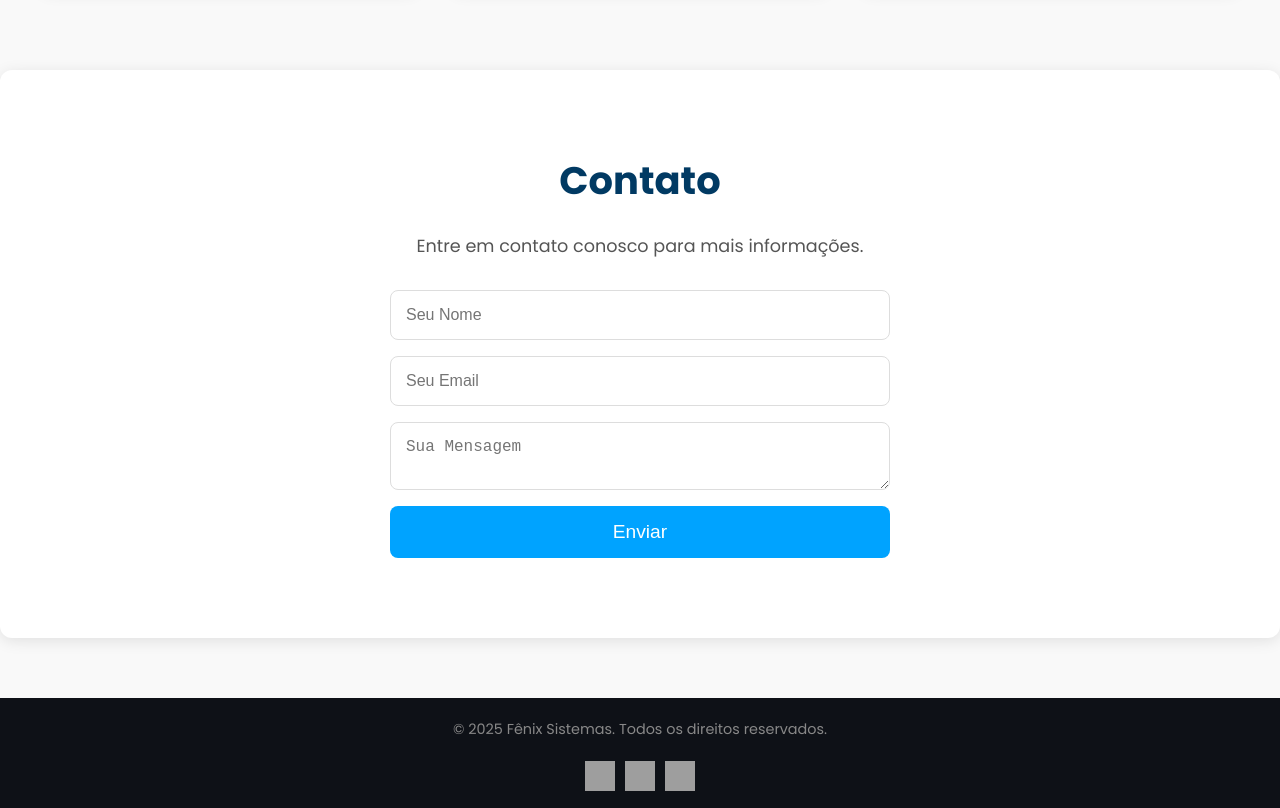
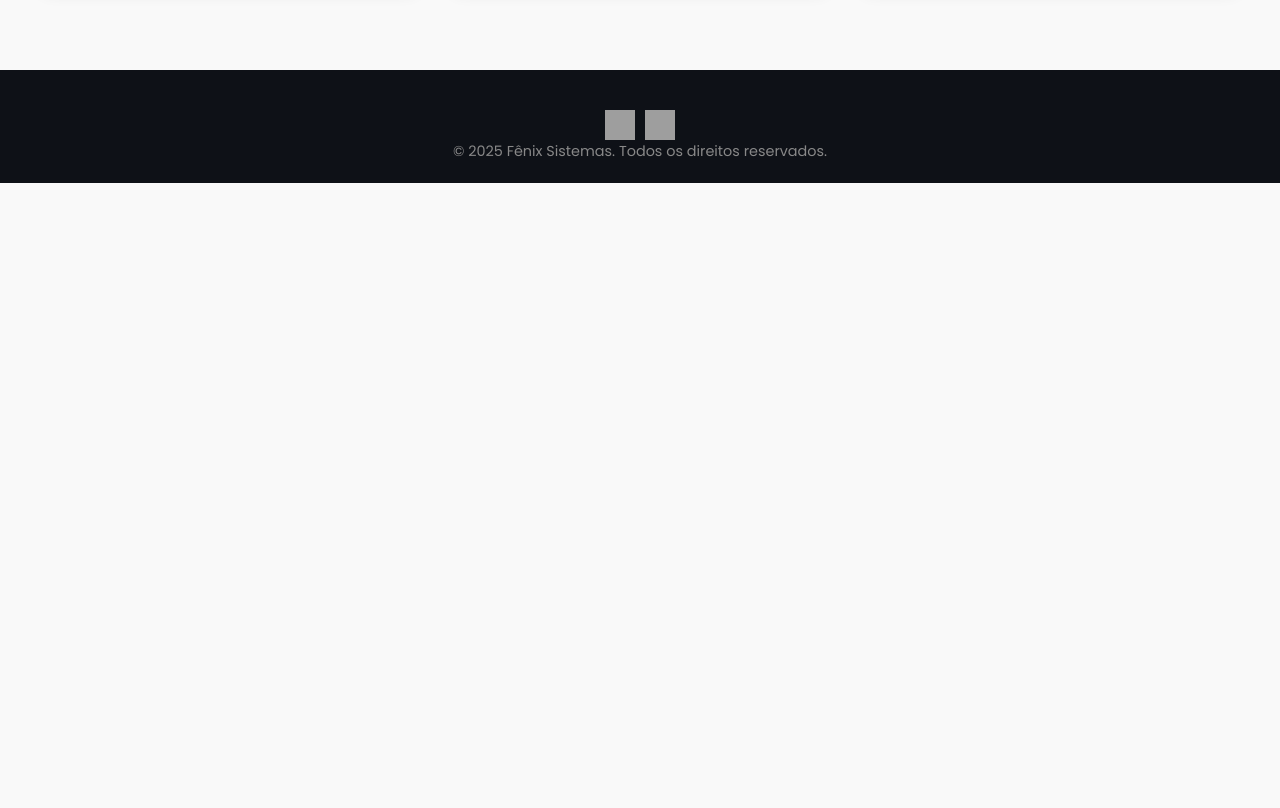
Before and after one commit to ursopolar660/portifolio, a plain HTML site: page index.html in a window 1280 px wide. Shown: the part 1631-2439 px from the top of the page. After the commit the page ends 1814 px from the top, so only its background shows below. Drawn offline with Linux system fonts and the light colour scheme; grey boxes are pictures that could not be loaded.

Commit message:
Modificado algumas partes do site e corrigido a logo

```diff
--- a/index.html
+++ b/index.html
@@ -9,7 +9,7 @@
 </head>
 <body>
     <header>
-        <img src="./img/logosemletra.svg" alt="Logo Fênix Sistemas" class="logo-icon" >
+        <img src="https://5jbovy51rf3hwtmp.public.blob.vercel-storage.com/img/logosemletra-3qbyJONU3FWBvdMkJx4KyhGvPmn2st.svg" alt="Logo Fênix Sistemas" class="logo-icon" >
         <div class="logo" tabindex="0" aria-label="Fênix Sistemas">Fênix Sistemas</div>
         <div class="hamburger" aria-label="Abrir menu">
             <span></span>
@@ -81,26 +81,16 @@
             </ul>
         </section>
 
-        <!-- Seção Contato -->
-        <section id="contato" aria-label="Seção Contato" class="fade-in delay-3">
-            <h2>Contato</h2>
-            <p>Entre em contato conosco para mais informações.</p>
-            <form class="contact-form">
-                <input type="text" placeholder="Seu Nome" required>
-                <input type="email" placeholder="Seu Email" required>
-                <textarea placeholder="Sua Mensagem" required></textarea>
-                <button type="submit" class="contact-button" aria-label="Enviar mensagem de contato">Enviar</button>
-            </form>
+
         </section>
     </main>
 
-    <footer>
+    <footer id="footer">
+        <ul class="social-links">
+            <li><a target="_blank" href="https://wa.me/5531997451906"><img class="social-icon" src="https://cdn-icons-png.flaticon.com/512/3670/3670051.png" title="whatsapp icons" alt="Whatsapp"></a></li>
+            <li><a target="_blank" href="https://www.instagram.com/fenixsistemas7?utm_source=qr&igsh=a2xkenl1Y3V5Y2tu"><img class="social-icon" src="https://cdn-icons-png.flaticon.com/512/174/174855.png" alt="Instagram"></a></li>
+        </ul>
         <p>&copy; 2025 Fênix Sistemas. Todos os direitos reservados.</p>
-        <ul class="social-links">
-            <li><a href="#"><img class="social-icon" src="https://cdn-icons-png.flaticon.com/512/733/733547.png" alt="Facebook"></a></li>
-            <li><a href="#"><img class="social-icon" src="https://cdn-icons-png.flaticon.com/512/733/733579.png" alt="Twitter"></a></li>
-            <li><a href="#"><img class="social-icon" src="https://cdn-icons-png.flaticon.com/512/733/733561.png" alt="LinkedIn"></a></li>
-        </ul>
     </footer>
 </body>
 <script src="./main.js"></script>
--- a/style.css
+++ b/style.css
@@ -3,6 +3,7 @@
     margin: 0;
     padding: 0;
     box-sizing: border-box;
+    scroll-behavior: smooth;
 }
 
 body {
@@ -32,7 +33,7 @@ header {
     display: flex;
     align-items: center;
     justify-content: space-between;
-    padding: 1rem 2rem;
+    padding: 0.4rem 2rem;
     box-shadow: 0 2px 6px rgba(0, 0, 0, 0.3);
     z-index: 1000;
 }
```
